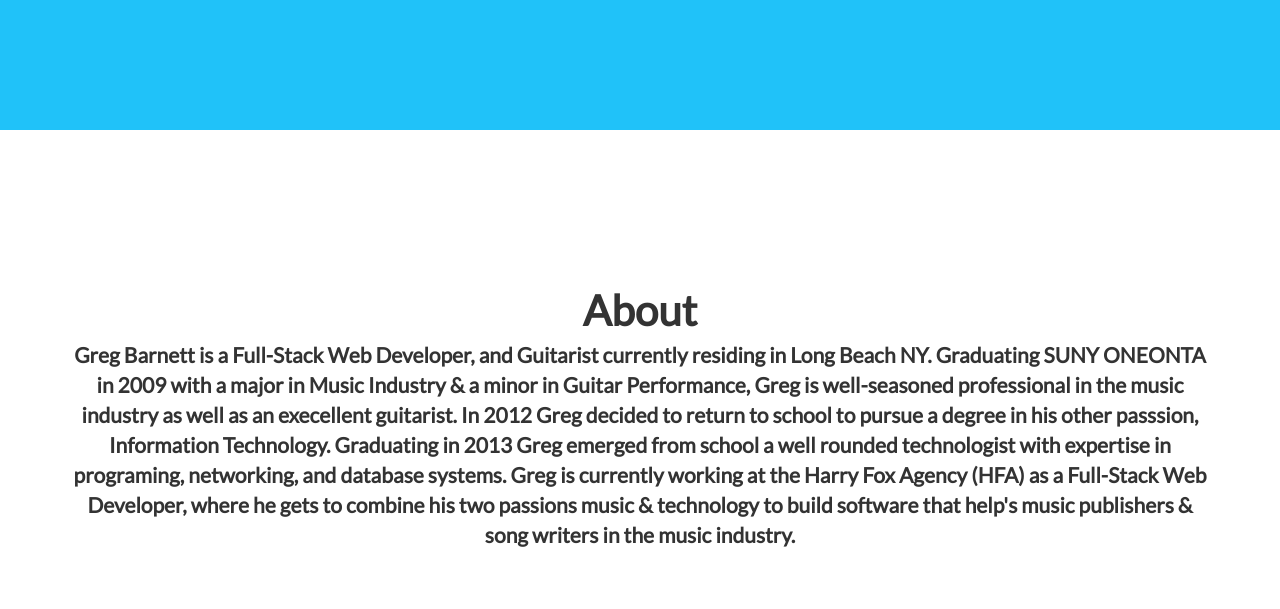
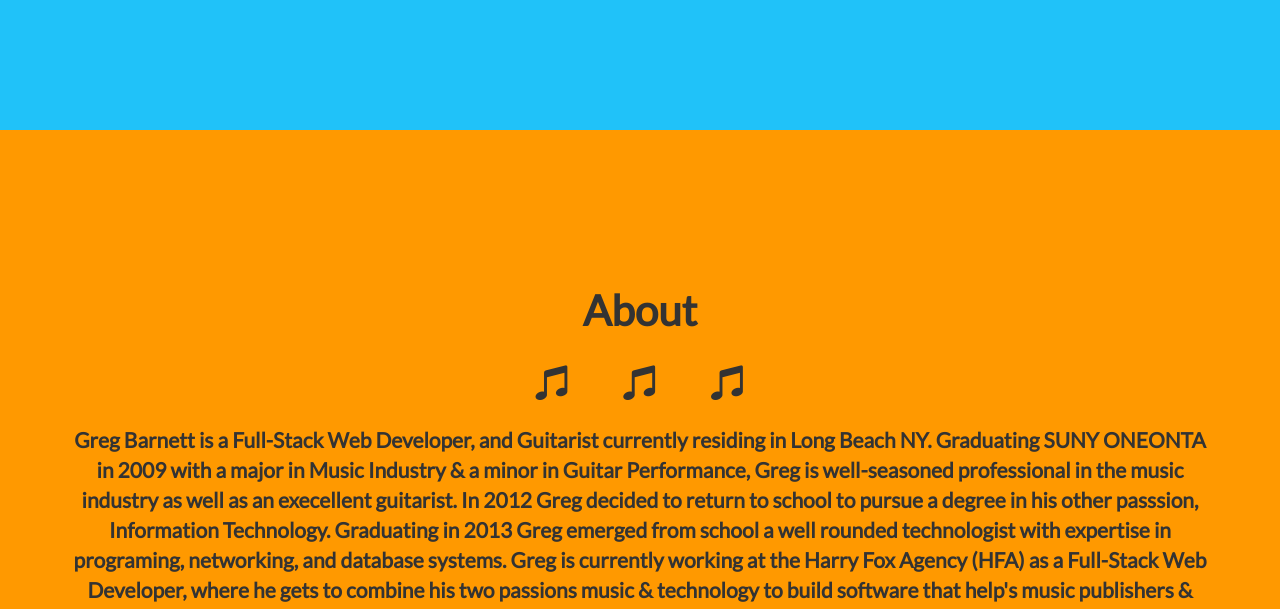
Before and after one commit to beyondkeysystem/website-portfolio, a plain HTML site: page index.html in a window 1280 px wide. Shown: the part 760-1369 px from the top of the page. Drawn offline with Linux system fonts and the light colour scheme.

Commit message:
css changes

```diff
--- a/css/gb.css
+++ b/css/gb.css
@@ -66,6 +66,8 @@ header .container {
 	text-align: center;
 	font-weight: bold;
 	font-family: lato;
+	background-color: rgb(255,153,0);
+	padding-bottom: 50px;
 }
 
 #about_text{
--- a/index.html
+++ b/index.html
@@ -85,6 +85,11 @@
 	        <div class="row">
 	            <div class="col-lg-12">
 	                <div class = "section_header">About</div>
+                	<div id = "glyphs">
+	                	<span class="glyphicon glyphicon-music" aria-hidden="true"></span>
+	                	<span class="glyphicon glyphicon-music" aria-hidden="true"></span>
+						<span class="glyphicon glyphicon-music" aria-hidden="true"></span>
+					</div>
 	                <p id = "about_text">Greg Barnett is a Full-Stack Web Developer, and Guitarist currently residing in Long Beach NY. Graduating SUNY ONEONTA in 2009 with a major in Music Industry & a minor in Guitar Performance, Greg is well-seasoned professional in the music industry as well as an execellent guitarist. In 2012 Greg decided to return to school to pursue a degree in his other passsion, Information Technology. Graduating in 2013 Greg emerged from school a well rounded technologist with expertise in programing, networking, and database systems. Greg is currently working at the Harry Fox Agency (HFA) as a Full-Stack Web Developer, where he gets to combine his two passions music & technology to build software that help's music publishers & song writers in the music industry.</p>
 	            </div>
 	        </div>
```
